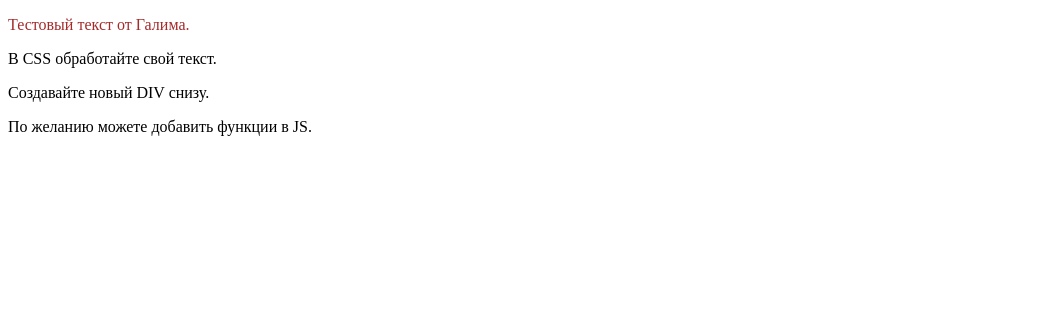
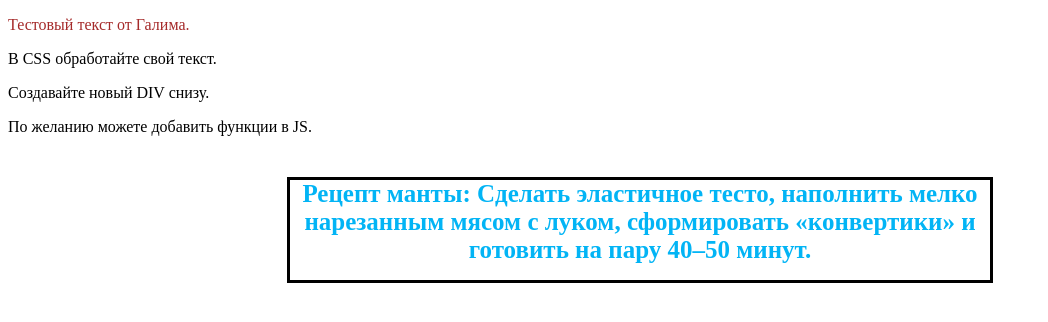
Before and after one commit to akhmedzhanow/test-project, a plain HTML site: page index.html in a window 1280 px wide. Shown: the whole page, without its empty margins (0-1048 px from the left). Drawn offline with Linux system fonts and the light colour scheme.

Commit message:
my commit emin

```diff
--- a/index.html
+++ b/index.html
@@ -13,6 +13,12 @@
     <p>Создавайте новый DIV снизу.</p>
     <p>По желанию можете добавить функции в JS.</p>
   </div>
+  <div class="po-centry">
+    <p class="text_emin">
+      Рецепт манты: Сделать эластичное тесто, наполнить мелко нарезанным мясом с луком, сформировать «конвертики» и готовить на пару 40–50
+      минут.
+    </p>
+  </div>
 </body>
 <script src="../test-project/main.js"></script>
 </html>
--- a/style.css
+++ b/style.css
@@ -1,3 +1,24 @@
 .text_galim {
   color: brown;
 }
+
+.po-centry{
+  display: flex;
+  justify-content: center;
+}
+
+.text_emin{
+  border: 3px solid rgb(0, 0, 0);
+  background-color: rgb(255, 255, 255);
+  width: 700px;
+  height: 100px;
+  font-size: 25px;
+  font-weight: 600;
+  text-align: center;
+  color: rgb(2, 180, 245);
+  transition: color 0.3s;
+}
+
+.text_emin:hover{
+  color: rgb(255, 255, 255);
+}
```
